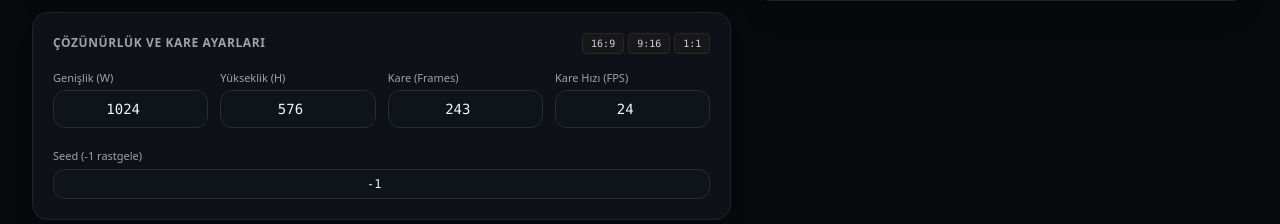
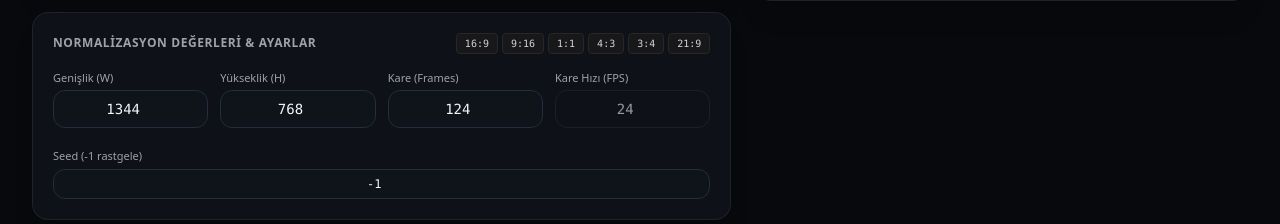
Before and after one commit to deneee3444-wq/deApi, a Flask app: page / in a window 1280 px wide. Shown: the part 848-1072 px from the top of the page. Run offline with Flask 3, Linux system fonts and the light colour scheme; data that the repository does not hold is empty; some libraries are stand-ins or nearby versions.

Commit message:
Update index.html

```diff
--- a/templates/index.html
+++ b/templates/index.html
@@ -191,32 +191,35 @@
 
         <!-- Kart: Çözünürlük, Kare & Gelişmiş Ayarlar -->
         <div class="glass rounded-2xl p-5 space-y-4 shadow-xl">
-          <div class="flex items-center justify-between">
-            <label class="text-xs font-bold text-zinc-400 uppercase tracking-wider">Çözünürlük ve Kare Ayarları</label>
-            <!-- Hazır Oranlar -->
-            <div class="flex gap-1">
-              <button type="button" onclick="setResolution(1024, 576)" class="px-2 py-0.5 rounded text-[10px] font-mono bg-zinc-900 hover:bg-zinc-800 text-zinc-300 border border-zinc-800">16:9</button>
-              <button type="button" onclick="setResolution(576, 1024)" class="px-2 py-0.5 rounded text-[10px] font-mono bg-zinc-900 hover:bg-zinc-800 text-zinc-300 border border-zinc-800">9:16</button>
-              <button type="button" onclick="setResolution(768, 768)" class="px-2 py-0.5 rounded text-[10px] font-mono bg-zinc-900 hover:bg-zinc-800 text-zinc-300 border border-zinc-800">1:1</button>
+          <div class="flex flex-col sm:flex-row sm:items-center justify-between gap-2">
+            <label class="text-xs font-bold text-zinc-400 uppercase tracking-wider">Normalizasyon Değerleri & Ayarlar</label>
+            <!-- Normalizasyon Değerleri (Hazır Oranlar) -->
+            <div class="flex flex-wrap gap-1">
+              <button type="button" onclick="setResolution(1344, 768)" class="px-2 py-0.5 rounded text-[10px] font-mono bg-zinc-900 hover:bg-zinc-800 text-zinc-300 border border-zinc-800" title="16:9 (1344x768)">16:9</button>
+              <button type="button" onclick="setResolution(768, 1344)" class="px-2 py-0.5 rounded text-[10px] font-mono bg-zinc-900 hover:bg-zinc-800 text-zinc-300 border border-zinc-800" title="9:16 (768x1344)">9:16</button>
+              <button type="button" onclick="setResolution(768, 768)" class="px-2 py-0.5 rounded text-[10px] font-mono bg-zinc-900 hover:bg-zinc-800 text-zinc-300 border border-zinc-800" title="1:1 (768x768)">1:1</button>
+              <button type="button" onclick="setResolution(1024, 768)" class="px-2 py-0.5 rounded text-[10px] font-mono bg-zinc-900 hover:bg-zinc-800 text-zinc-300 border border-zinc-800" title="4:3 (1024x768)">4:3</button>
+              <button type="button" onclick="setResolution(768, 1024)" class="px-2 py-0.5 rounded text-[10px] font-mono bg-zinc-900 hover:bg-zinc-800 text-zinc-300 border border-zinc-800" title="3:4 (768x1024)">3:4</button>
+              <button type="button" onclick="setResolution(1344, 576)" class="px-2 py-0.5 rounded text-[10px] font-mono bg-zinc-900 hover:bg-zinc-800 text-zinc-300 border border-zinc-800" title="21:9 (1344x576)">21:9</button>
             </div>
           </div>
 
           <div class="grid grid-cols-2 sm:grid-cols-4 gap-3">
             <div>
               <label class="block text-[11px] text-zinc-400 mb-1">Genişlik (W)</label>
-              <input type="number" id="widthInput" value="1024" step="16" class="w-full input-box rounded-xl px-3 py-2 text-sm text-center font-mono">
+              <input type="number" id="widthInput" value="1344" class="w-full input-box rounded-xl px-3 py-2 text-sm text-center font-mono">
             </div>
             <div>
               <label class="block text-[11px] text-zinc-400 mb-1">Yükseklik (H)</label>
-              <input type="number" id="heightInput" value="576" step="16" class="w-full input-box rounded-xl px-3 py-2 text-sm text-center font-mono">
+              <input type="number" id="heightInput" value="768" class="w-full input-box rounded-xl px-3 py-2 text-sm text-center font-mono">
             </div>
             <div>
               <label class="block text-[11px] text-zinc-400 mb-1">Kare (Frames)</label>
-              <input type="number" id="framesInput" value="243" class="w-full input-box rounded-xl px-3 py-2 text-sm text-center font-mono">
+              <input type="number" id="framesInput" value="124" class="w-full input-box rounded-xl px-3 py-2 text-sm text-center font-mono">
             </div>
             <div>
               <label class="block text-[11px] text-zinc-400 mb-1">Kare Hızı (FPS)</label>
-              <input type="number" id="fpsInput" value="24" class="w-full input-box rounded-xl px-3 py-2 text-sm text-center font-mono">
+              <input type="number" id="fpsInput" value="24" readonly class="w-full input-box rounded-xl px-3 py-2 text-sm text-center font-mono opacity-60 cursor-not-allowed" title="24 FPS zorunludur">
             </div>
           </div>
 
@@ -466,15 +469,16 @@
       }
 
       if (model.includes('MiniMax')) {
-        setResolution(1024, 576);
-        document.getElementById('framesInput').value = 243;
-      } else if (model.includes('Ltxv')) {
-        setResolution(512, 512);
+        setResolution(1344, 768);
+        document.getElementById('framesInput').value = 124;
+      } else if (model.includes('Ltxv') || model.includes('ltx')) {
+        setResolution(1344, 768);
         document.getElementById('framesInput').value = 120;
       } else {
-        setResolution(768, 512);
-        document.getElementById('framesInput').value = 120;
+        setResolution(1344, 768);
+        document.getElementById('framesInput').value = 124;
       }
+      document.getElementById('fpsInput').value = 24;
       updatePriceEstimate();
     }
 
```
